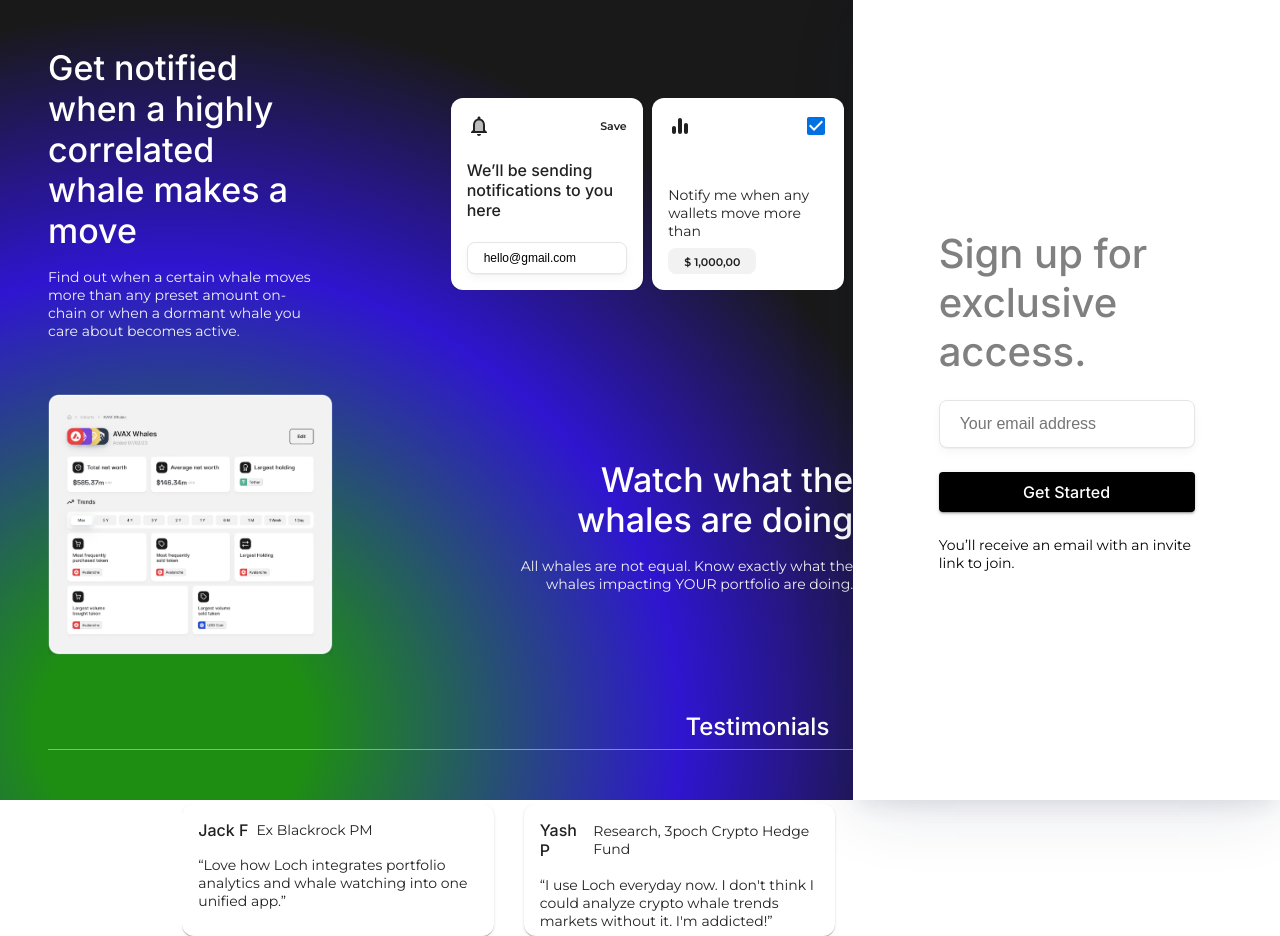
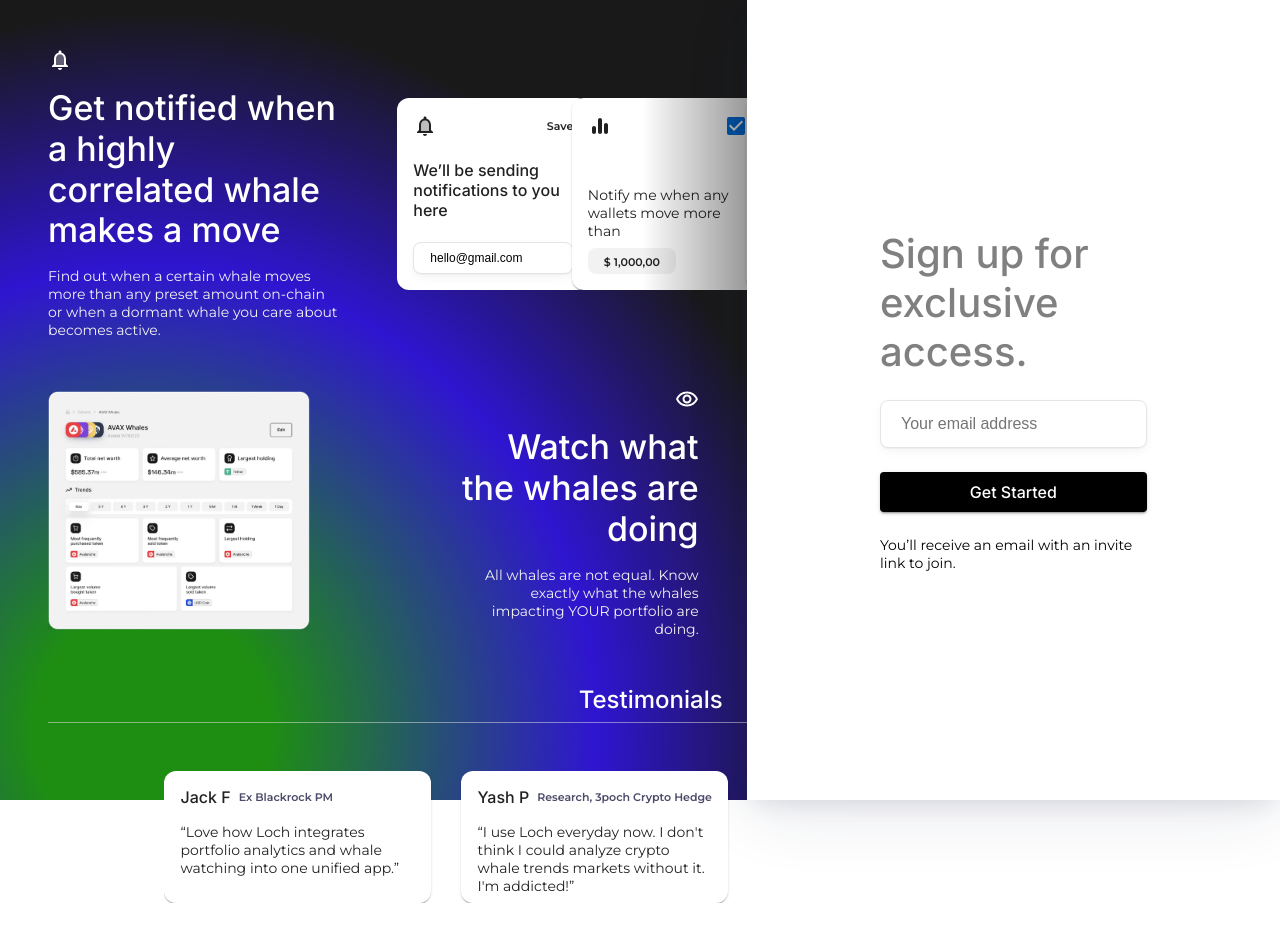
Before and after one commit to abhii6700/loch-one, a React (Create React App) app: page / in a window 1280 px wide. After the commit the page ends 903 px from the top, so only its background shows below. Built offline with nearby package versions, Linux system fonts and the light colour scheme; the HTML template or start-up script is replaced by a standard one.

Commit message:
responsive UI

```diff
--- a/src/components/Description/index.js
+++ b/src/components/Description/index.js
@@ -12,8 +12,9 @@ const Description = ({
     <Stack
       gap={2}
       style={{ ...style }}
-      alignContent={align === 'left' ? 'flex-start' : 'flex-end'}
+      alignItems={align === 'left' ? 'start' : 'end'}
     >
+      {icon}
       <Typography
         textAlign={align === 'left' ? 'left' : 'right'}
         variant="h1"
--- a/src/components/InfoSection/index.js
+++ b/src/components/InfoSection/index.js
@@ -1,6 +1,7 @@
 import EqualizerRoundedIcon from '@mui/icons-material/EqualizerRounded';
 import NotificationsNoneTwoToneIcon from '@mui/icons-material/NotificationsNoneTwoTone';
 import QueryBuilderRoundedIcon from '@mui/icons-material/QueryBuilderRounded';
+import RemoveRedEyeOutlinedIcon from '@mui/icons-material/RemoveRedEyeOutlined';
 import { Box, Checkbox, Grid, Stack, Typography, styled } from '@mui/material';
 import React from 'react';
 import { Swiper, SwiperSlide } from 'swiper/react';
@@ -18,29 +19,45 @@ import NotificationCard from '../NotificationCard';
 import { FormInput } from '../SignupSection';
 const InfoSection = () => {
   return (
-    <InfoSectionWrapper gap={'54px'}>
+    <InfoSectionWrapper gap={'48px'}>
+      {/* NOTIFICATION */}
+
       <SectionLayout
         leftComponent={
-          <Grid tem xs={12} md={4}>
+          <Grid item xs={12} md={5}>
             <Description
+              icon={<NotificationsNoneTwoToneIcon color="white" />}
               title="Get notified when a highly correlated whale makes a move"
               description="Find out when a certain whale moves more than any preset amount on-chain or when a dormant whale you care about becomes active."
             />
           </Grid>
         }
         rightComponent={
-          <Grid tem xs={12} md={6}>
+          <Grid item xs={12} md={6} position={'relative'}>
+            {window.innerWidth > 768 && (
+              <div
+                style={{
+                  position: 'absolute',
+                  width: '30%',
+                  height: '100%',
+                  top: 0,
+                  right: 0,
+                  zIndex: 999,
+                  background:
+                    'linear-gradient(to left, rgba(0, 0, 0, 0.4), transparent)',
+                }}
+              ></div>
+            )}
+
             <Swiper
               slidesPerView={2}
               autoHeight={true}
-              spaceBetween={10}
               freeMode={true}
               grabCursor={true}
               loop={true}
               className="mySwiper"
               style={{
                 margin: 0,
-                paddingRight: '10px',
               }}
             >
               <SwiperSlide>
@@ -121,15 +138,28 @@ const InfoSection = () => {
           </Grid>
         }
       />
+
+      {/* COHORT */}
+
       <SectionLayout
+        direction={window.innerWidth > 768 ? 'row' : 'column-reverse'}
         leftComponent={
-          <Grid tem xs={12} md={5}>
-            <img src={Cohort} width={'85%'}></img>
+          <Grid item xs={12} md={5}>
+            <img
+              src={Cohort}
+              width={window.innerWidth > 768 ? '90%' : '100%'}
+            ></img>
           </Grid>
         }
         rightComponent={
-          <Grid tem xs={12} md={5}>
+          <Grid
+            item
+            xs={12}
+            md={5}
+            paddingRight={window.innerWidth > 768 && '48px'}
+          >
             <Description
+              icon={<RemoveRedEyeOutlinedIcon color="white" />}
               align="right"
               title="Watch what the whales are doing"
               description="All whales are not equal. Know exactly what the whales impacting YOUR portfolio are doing."
@@ -151,17 +181,25 @@ const InfoSection = () => {
         Testimonials
       </Typography>
 
+      {/* TESTIMONIALS */}
+
       <SectionLayout
         leftComponent={
-          <Grid item xs={12} md={2}>
-            <img width={'60px'} style={{ marginTop: '40px' }} src={Loch}></img>
-          </Grid>
+          window.innerWidth > 768 && (
+            <Grid item xs={12} md={2}>
+              <img
+                width={'60px'}
+                style={{ marginTop: '40px' }}
+                src={Loch}
+              ></img>
+            </Grid>
+          )
         }
         rightComponent={
-          <Grid tem xs={12} md={10}>
+          <Grid item xs={12} md={10}>
             <Swiper
               style={{ margin: 0, paddingRight: '18px' }}
-              slidesPerView={2}
+              slidesPerView={window.innerWidth > 768 ? 2 : 1}
               autoHeight={true}
               spaceBetween={30}
               freeMode={true}
@@ -178,7 +216,7 @@ const InfoSection = () => {
               <SwiperSlide>
                 <TestimonialCard
                   name="Yash P"
-                  designation="Research, 3poch Crypto Hedge Fund"
+                  designation="Research, 3poch Crypto Hedge"
                   testimonial="“I use Loch everyday now. I don't think I could analyze crypto whale trends markets without it. I'm addicted!”"
                 />
               </SwiperSlide>
@@ -205,7 +243,7 @@ const InfoSectionWrapper = styled(Stack)(({ theme }) => ({
   backgroundColor: '#19191a',
 
   '@media (max-width:768px)': {
-    padding: '24px',
+    padding: '48px 24px',
   },
 }));
 
--- a/src/components/SectionLayout/index.js
+++ b/src/components/SectionLayout/index.js
@@ -5,6 +5,7 @@ const SectionLayout = ({
   leftComponent = <div>Left Component</div>,
   rightComponent = <div>Right Component</div>,
   styles,
+  direction = 'row',
 }) => {
   return (
     <Grid
@@ -14,6 +15,7 @@ const SectionLayout = ({
       width={'100%'}
       justifyContent={'space-between'}
       alignItems={'center'}
+      direction={direction}
     >
       {leftComponent}
 
--- a/src/components/SignupSection/index.js
+++ b/src/components/SignupSection/index.js
@@ -27,7 +27,7 @@ const SignupSection = () => {
 
   return (
     <SignupSectionWrapper>
-      <Stack style={{ width: '60%' }} gap={3}>
+      <Stack style={{ width: window.innerWidth > 768 ? '50%' : '90%' }} gap={3}>
         <Typography variant="large" color={'grey'}>
           Sign up for exclusive access.
         </Typography>
@@ -55,6 +55,10 @@ const SignupSectionWrapper = styled('div')(({ theme }) => ({
   alignItems: 'center',
   boxShadow:
     '0px 14px 64px -4px rgba(24, 39, 75, 0.12), 0px 8px 22px -6px rgba(24, 39, 75, 0.12)',
+
+  '@media (max-width:768px)': {
+    height: '400px',
+  },
 }));
 
 export const FormInput = styled('input')(({ theme }) => ({
--- a/src/components/TestimonialCard/index.js
+++ b/src/components/TestimonialCard/index.js
@@ -14,7 +14,9 @@ const TestimonialCard = ({ name = '', designation = '', testimonial = '' }) => {
       <Stack gap={2} width={'100%'}>
         <Stack direction={'row'} alignItems={'center'} gap={1}>
           <Typography variant="body">{name}</Typography>
-          <Typography variant="subtitle">{designation}</Typography>
+          <Typography variant="label" color={'tertiary.light'}>
+            {designation}
+          </Typography>
         </Stack>
         <Typography variant="subtitle">{testimonial}</Typography>
       </Stack>
--- a/src/pages/LandingPage/index.js
+++ b/src/pages/LandingPage/index.js
@@ -6,10 +6,10 @@ import InfoSection from '../../components/InfoSection';
 const LandingPage = () => {
   return (
     <LandingPageWrapper container>
-      <Grid item xs={12} sm={8} height={'100%'}>
+      <Grid item xs={12} sm={7} height={'100%'}>
         <InfoSection />
       </Grid>
-      <Grid item xs={12} sm={4} height={'100%'}>
+      <Grid item xs={12} sm={5} height={'100%'}>
         <SignupSection />
       </Grid>
     </LandingPageWrapper>
```
